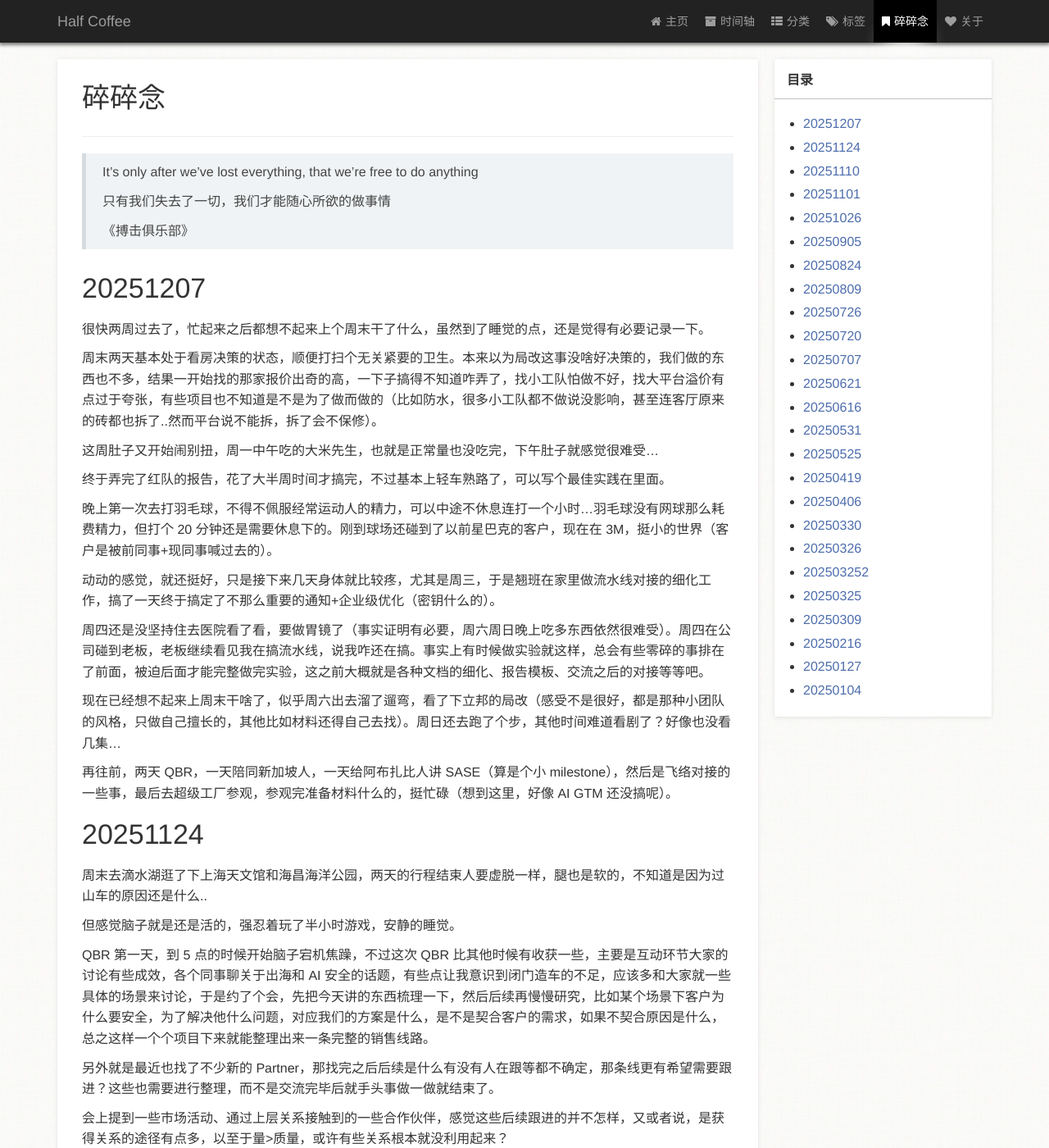
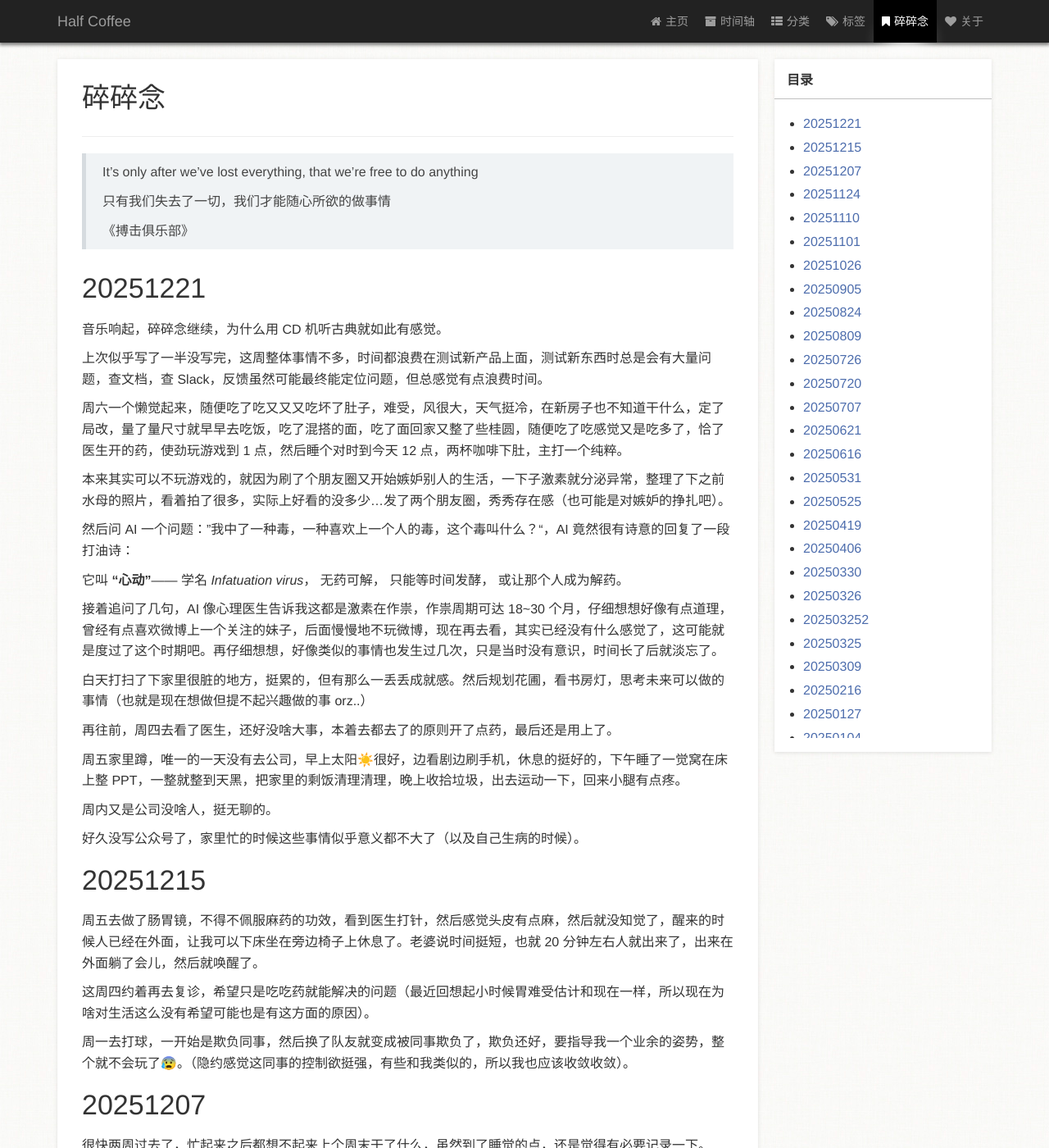
Before and after one commit to zm1990s/halfcoffee, a Jekyll site: the page built from page/3碎碎念.md, in a window 1280 px wide and 1400 px high. Shown: the whole window at 82% size. Built offline with Jekyll 4.4.1, drawn with Linux system fonts in a browser that asks for light colours; a style sheet for code colours, icons or effects is not loaded; some of the changed text lies outside the part shown.

Commit message:
20251221

```diff
--- a/page/3碎碎念.md
+++ b/page/3碎碎念.md
@@ -14,7 +14,43 @@ type: page
 >
 > 《搏击俱乐部》
 
+# 20251221
 
+音乐响起，碎碎念继续，为什么用 CD 机听古典就如此有感觉。
+
+上次似乎写了一半没写完，这周整体事情不多，时间都浪费在测试新产品上面，测试新东西时总是会有大量问题，查文档，查 Slack，反馈虽然可能最终能定位问题，但总感觉有点浪费时间。
+
+周六一个懒觉起来，随便吃了吃又又又吃坏了肚子，难受，风很大，天气挺冷，在新房子也不知道干什么，定了局改，量了量尺寸就早早去吃饭，吃了混搭的面，吃了面回家又整了些桂圆，随便吃了吃感觉又是吃多了，恰了医生开的药，使劲玩游戏到 1 点，然后睡个对时到今天 12 点，两杯咖啡下肚，主打一个纯粹。
+
+本来其实可以不玩游戏的，就因为刷了个朋友圈又开始嫉妒别人的生活，一下子激素就分泌异常，整理了下之前水母的照片，看着拍了很多，实际上好看的没多少...发了两个朋友圈，秀秀存在感（也可能是对嫉妒的挣扎吧）。
+
+然后问 AI 一个问题：”我中了一种毒，一种喜欢上一个人的毒，这个毒叫什么？“，AI 竟然很有诗意的回复了一段打油诗：
+
+它叫 **“心动”**——
+学名 *Infatuation virus*，
+无药可解，
+只能等时间发酵，
+或让那个人成为解药。
+
+接着追问了几句，AI 像心理医生告诉我这都是激素在作祟，作祟周期可达 18~30 个月，仔细想想好像有点道理，曾经有点喜欢微博上一个关注的妹子，后面慢慢地不玩微博，现在再去看，其实已经没有什么感觉了，这可能就是度过了这个时期吧。再仔细想想，好像类似的事情也发生过几次，只是当时没有意识，时间长了后就淡忘了。
+
+白天打扫了下家里很脏的地方，挺累的，但有那么一丢丢成就感。然后规划花圃，看书房灯，思考未来可以做的事情（也就是现在想做但提不起兴趣做的事 orz..）
+
+再往前，周四去看了医生，还好没啥大事，本着去都去了的原则开了点药，最后还是用上了。
+
+周五家里蹲，唯一的一天没有去公司，早上太阳☀️很好，边看剧边刷手机，休息的挺好的，下午睡了一觉窝在床上整 PPT，一整就整到天黑，把家里的剩饭清理清理，晚上收拾垃圾，出去运动一下，回来小腿有点疼。
+
+周内又是公司没啥人，挺无聊的。
+
+好久没写公众号了，家里忙的时候这些事情似乎意义都不大了（以及自己生病的时候）。
+
+# 20251215
+
+周五去做了肠胃镜，不得不佩服麻药的功效，看到医生打针，然后感觉头皮有点麻，然后就没知觉了，醒来的时候人已经在外面，让我可以下床坐在旁边椅子上休息了。老婆说时间挺短，也就 20 分钟左右人就出来了，出来在外面躺了会儿，然后就唤醒了。
+
+这周四约着再去复诊，希望只是吃吃药就能解决的问题（最近回想起小时候胃难受估计和现在一样，所以现在为啥对生活这么没有希望可能也是有这方面的原因）。
+
+周一去打球，一开始是欺负同事，然后换了队友就变成被同事欺负了，欺负还好，要指导我一个业余的姿势，整个就不会玩了😰。（隐约感觉这同事的控制欲挺强，有些和我类似的，所以我也应该收敛收敛）。
 
 # 20251207
 
@@ -32,7 +68,7 @@ type: page
 
 周四还是没坚持住去医院看了看，要做胃镜了（事实证明有必要，周六周日晚上吃多东西依然很难受）。周四在公司碰到老板，老板继续看见我在搞流水线，说我咋还在搞。事实上有时候做实验就这样，总会有些零碎的事排在了前面，被迫后面才能完整做完实验，这之前大概就是各种文档的细化、报告模板、交流之后的对接等等吧。
 
-现在已经想不起来上周末干啥了，似乎周六出去溜了遛弯，看了下立邦的局改（感受不是很好，都是那种小团队的风格，只做自己擅长的，其他比如材料还得自己去找）。周日还去跑了个步，其他时间难道看剧了？好像也没看几集...
+现在已经想不起来上周末干啥了，似乎周六出去溜了遛弯，看了下立邦的局改（感受不是很好，都是那种小团队的风格，只做自己擅长的，其他比如材料还得自己去找）。晚上实在无聊看了死神来了，顺便卷了下同事画了两页 OWASP 的 PPT（抄的友商的）。周日晚上还去跑了个步，其他时间难道看剧了？好像也没看几集...
 
 再往前，两天 QBR，一天陪同新加坡人，一天给阿布扎比人讲 SASE（算是个小 milestone），然后是飞络对接的一些事，最后去超级工厂参观，参观完准备材料什么的，挺忙碌（想到这里，好像 AI GTM 还没搞呢）。
 
```
